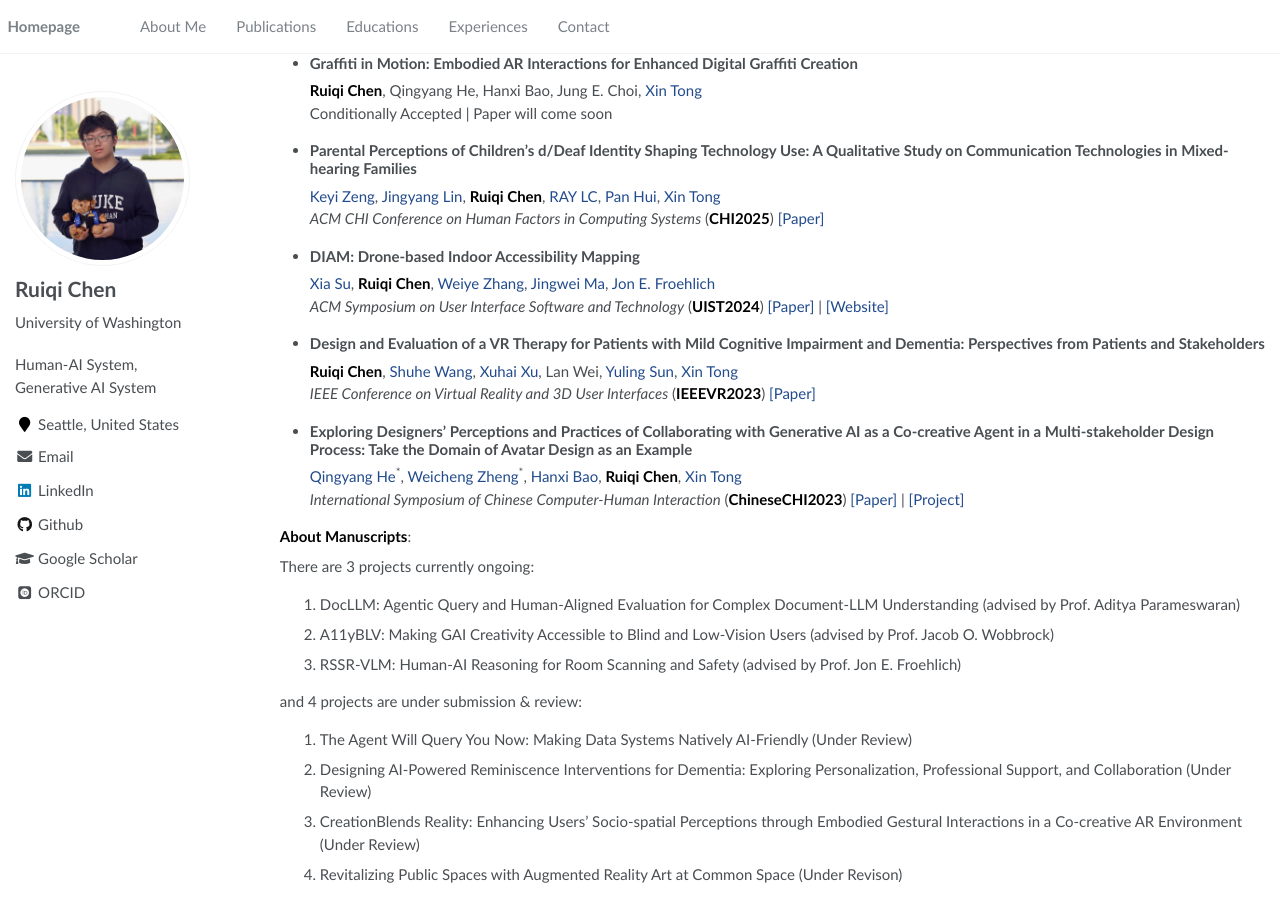
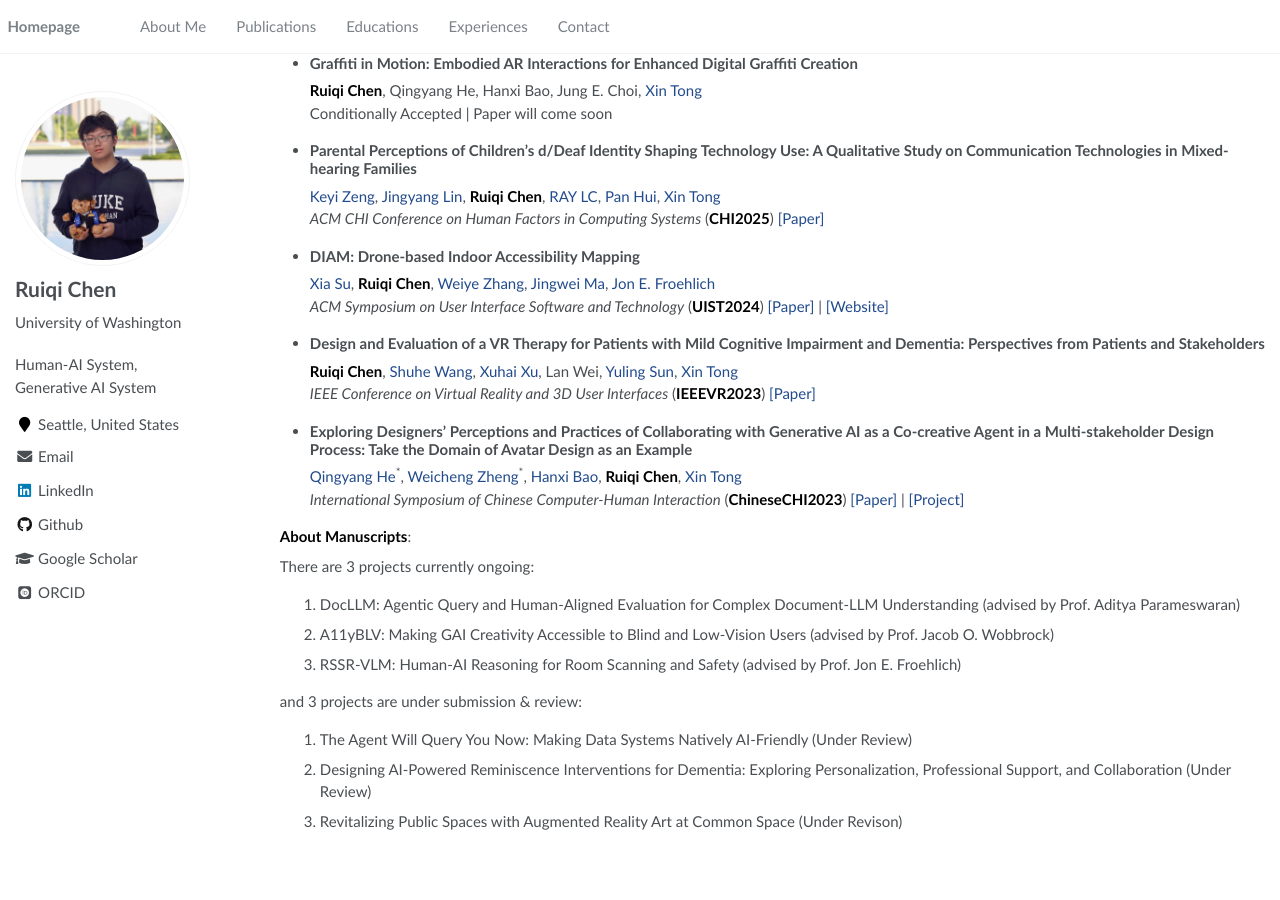
Before and after one commit to Ruiqi-Chen-0216/Ruiqi-Chen-0216.github.io, a Jekyll site: the page built from _pages/publications.md, in a window 1280 px wide and 900 px high, scrolled down 744 px. Built offline with Jekyll 4.4.1, drawn with Linux system fonts in a browser that asks for light colours; some web fonts are replaced; after the commit the page ends 1592 px from its top, so only the background shows below that.

Commit message:
Update publications.md

```diff
--- a/_pages/publications.md
+++ b/_pages/publications.md
@@ -91,14 +91,9 @@
 2. A11yBLV: Making GAI Creativity Accessible to Blind and Low-Vision Users (advised by Prof. Jacob O. Wobbrock)
 3. RSSR-VLM: Human-AI Reasoning for Room Scanning and Safety (advised by Prof. Jon E. Froehlich)
 
-and 4 projects are under submission & review:
+and 3 projects are under submission & review:
 1. The Agent Will Query You Now: Making Data Systems Natively AI-Friendly (Under Review)
 2. Designing AI-Powered Reminiscence Interventions for Dementia: Exploring Personalization, Professional Support, and Collaboration (Under Review)
-3. CreationBlends Reality: Enhancing Users' Socio-spatial Perceptions through Embodied Gestural Interactions in a Co-creative AR Environment (Under Review)
-4. Revitalizing Public Spaces with Augmented Reality Art at Common Space (Under Revison)
+3. Revitalizing Public Spaces with Augmented Reality Art at Common Space (Under Revison)
 
 <!--- [Lorem ipsum dolor sit amet, consectetur adipiscing elit. Vivamus ornare aliquet ipsum, ac tempus justo dapibus sit amet](https://github.com), A, B, C, **CVPR 2020**-->
-
-<!--# 🎖 Honors and Awards-->
-<!--- *2021.10* Lorem ipsum dolor sit amet, consectetur adipiscing elit. Vivamus ornare aliquet ipsum, ac tempus justo dapibus sit amet. -->
-<!--- *2021.09* Lorem ipsum dolor sit amet, consectetur adipiscing elit. Vivamus ornare aliquet ipsum, ac tempus justo dapibus sit amet. -->
```
